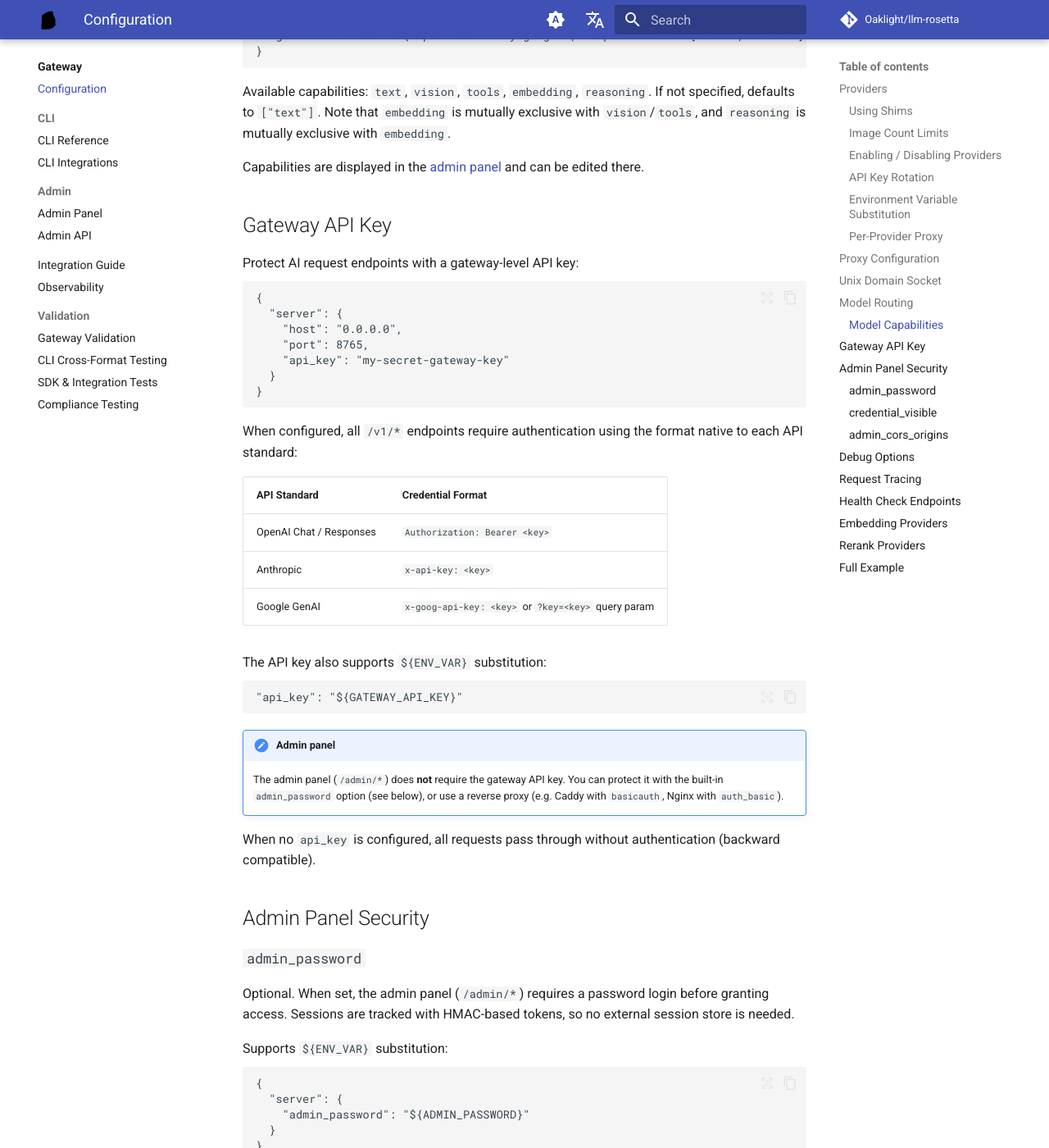
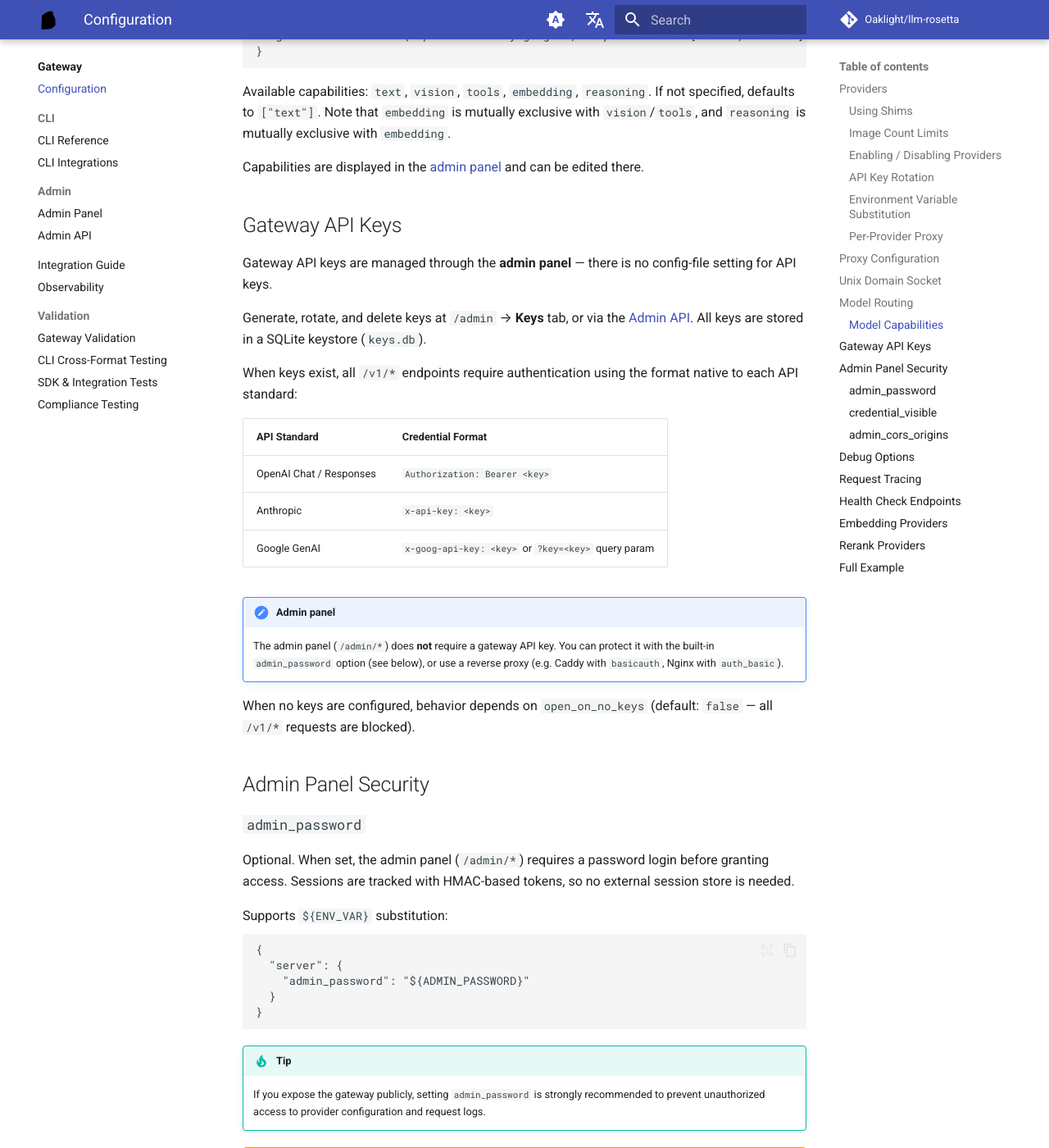
Before and after one commit to Oaklight/llm-rosetta, an MkDocs documentation site: the page built from docs/gateway/configuration.md, in a window 1280 px wide and 1400 px high, scrolled down 4492 px. Shown: the whole window at 82% size. Built offline with MkDocs 1.6.1 and Material for MkDocs 9.7.7, drawn with Linux system fonts in a browser that asks for light colours; comment, search, counter and statistics services are not loaded.

Commit message:
docs: update gateway auth docs — API keys are now admin-panel-only, update ToolOps scope

````diff
--- a/docs/gateway/configuration.md
+++ b/docs/gateway/configuration.md
@@ -190,21 +190,17 @@
 
 Capabilities are displayed in the [admin panel](admin-panel.md) and can be edited there.
 
-## Gateway API Key
+## Gateway API Keys
 
-Protect AI request endpoints with a gateway-level API key:
+Gateway API keys are managed through the **admin panel** — there is no
+config-file setting for API keys.
 
-```jsonc
-{
-  "server": {
-    "host": "0.0.0.0",
-    "port": 8765,
-    "api_key": "my-secret-gateway-key"
-  }
-}
-```
+Generate, rotate, and delete keys at `/admin` → **Keys** tab, or via the
+[Admin API](../api/admin.md#api-keys). All keys are stored in a SQLite
+keystore (`keys.db`).
 
-When configured, all `/v1/*` endpoints require authentication using the format native to each API standard:
+When keys exist, all `/v1/*` endpoints require authentication using the
+format native to each API standard:
 
 | API Standard | Credential Format |
 |-------------|-------------------|
@@ -212,16 +208,10 @@
 | Anthropic | `x-api-key: <key>` |
 | Google GenAI | `x-goog-api-key: <key>` or `?key=<key>` query param |
 
-The API key also supports `${ENV_VAR}` substitution:
+!!! note "Admin panel"
+    The admin panel (`/admin/*`) does **not** require a gateway API key. You can protect it with the built-in `admin_password` option (see below), or use a reverse proxy (e.g. Caddy with `basicauth`, Nginx with `auth_basic`).
 
-```jsonc
-"api_key": "${GATEWAY_API_KEY}"
-```
-
-!!! note "Admin panel"
-    The admin panel (`/admin/*`) does **not** require the gateway API key. You can protect it with the built-in `admin_password` option (see below), or use a reverse proxy (e.g. Caddy with `basicauth`, Nginx with `auth_basic`).
-
-When no `api_key` is configured, all requests pass through without authentication (backward compatible).
+When no keys are configured, behavior depends on `open_on_no_keys` (default: `false` — all `/v1/*` requests are blocked).
 
 ## Admin Panel Security
 
````
Also changed, not shown: docs/api/admin.md (+1 -4 lines), docs/gateway/admin-panel.md (+1 -1 lines), docs/gateway/index.md (+4 -6 lines), docs/guide/concepts.md (+1 -1 lines).
